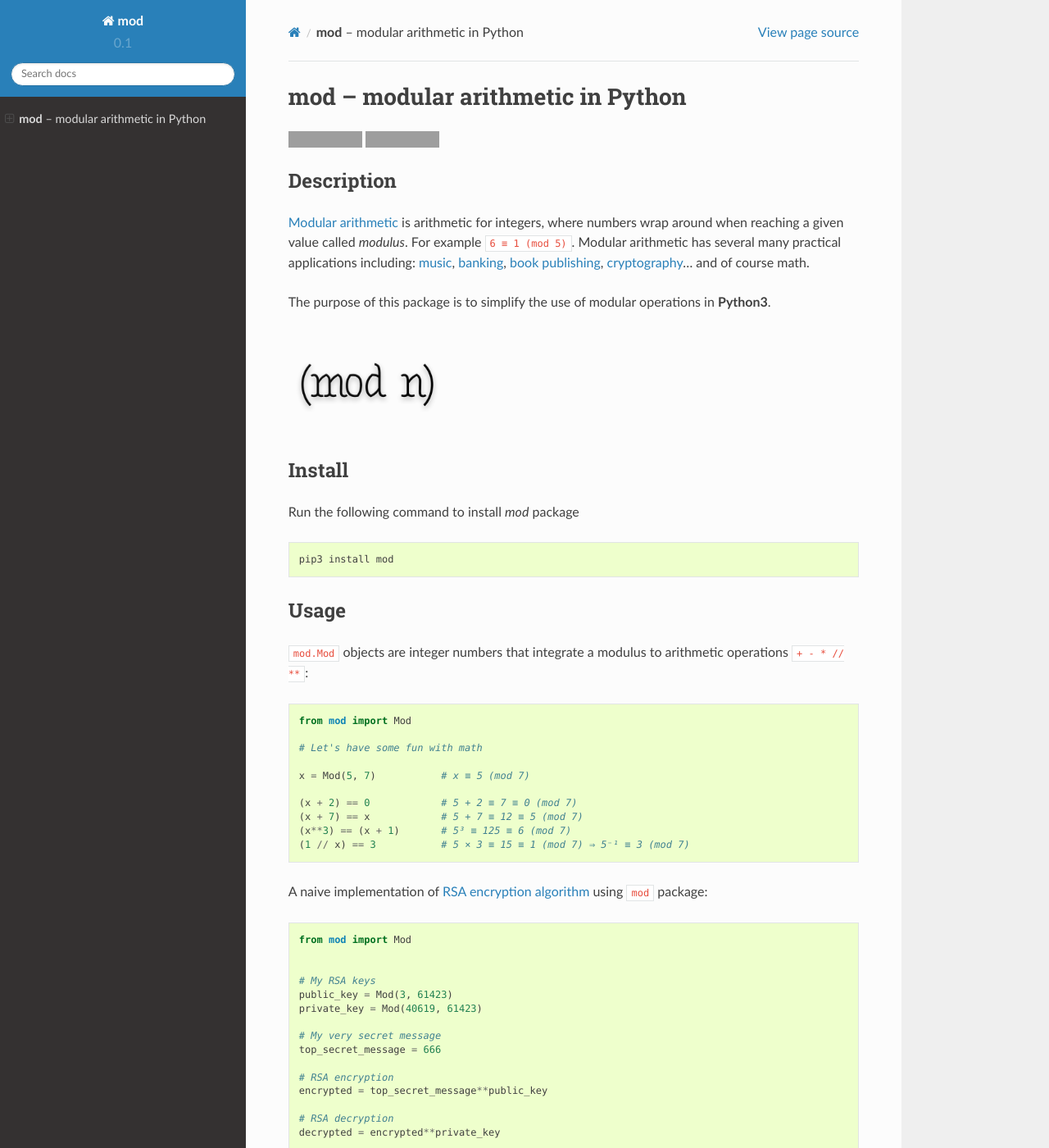
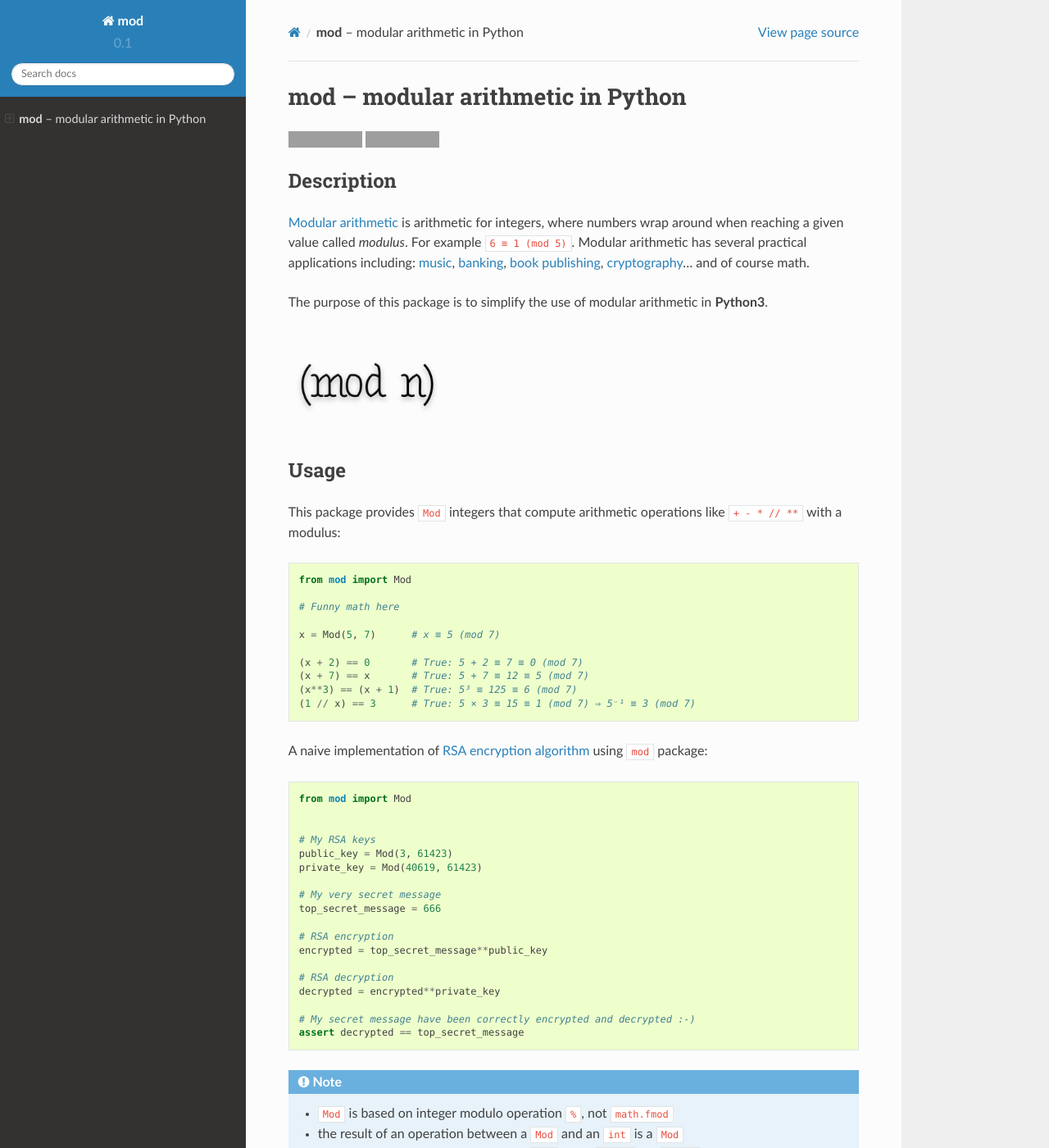
Before and after one commit to yoeo/mod, a Sphinx documentation site: the page built from docs/index.rst, in a window 1280 px wide and 1400 px high. Shown: the whole window at 82% size. Built offline with Sphinx 7.4.7 and the Read the Docs theme 2.0.0, drawn with Linux system fonts in a browser that asks for light colours; some of the changed text lies outside the part shown; grey boxes are pictures that could not be loaded.

Commit message:
Better documentation

```diff
--- a/docs/index.rst
+++ b/docs/index.rst
@@ -21,7 +21,7 @@
 is arithmetic for integers, where numbers wrap around
 when reaching a given value called `modulus`.
 For example ``6 ≡ 1 (mod 5)``.
-Modular arithmetic has several many practical applications including:
+Modular arithmetic has several practical applications including:
 `music <https://en.wikipedia.org/wiki/Octave>`_,
 `banking <https://en.wikipedia.org/wiki/International_Bank_Account_Number#Check_digits>`_,
 `book publishing <https://en.wikipedia.org/wiki/International_Standard_Book_Number#Check_digits>`_,
@@ -29,37 +29,28 @@
 and of course math.
 
 The purpose of this package is to simplify
-the use of modular operations in **Python3**.
+the use of modular arithmetic in **Python3**.
 
 .. image:: _static/images/mod.png
-
-Install
--------
-
-Run the following command to install `mod` package
-
-.. code-block:: bash
-
-  pip3 install mod
 
 Usage
 -----
 
-``mod.Mod`` objects are integer numbers that integrate a modulus
-to arithmetic operations ``+ - * // **``:
+This package provides ``Mod`` integers
+that compute arithmetic operations like ``+ - * // **`` with a modulus:
 
 .. code-block:: python
 
   from mod import Mod
 
-  # Let's have some fun with math
+  # Funny math here
 
-  x = Mod(5, 7)           # x ≡ 5 (mod 7)
+  x = Mod(5, 7)      # x ≡ 5 (mod 7)
 
-  (x + 2) == 0            # 5 + 2 ≡ 7 ≡ 0 (mod 7)
-  (x + 7) == x            # 5 + 7 ≡ 12 ≡ 5 (mod 7)
-  (x**3) == (x + 1)       # 5³ ≡ 125 ≡ 6 (mod 7)
-  (1 // x) == 3           # 5 × 3 ≡ 15 ≡ 1 (mod 7) ⇒ 5⁻¹ ≡ 3 (mod 7)
+  (x + 2) == 0       # True: 5 + 2 ≡ 7 ≡ 0 (mod 7)
+  (x + 7) == x       # True: 5 + 7 ≡ 12 ≡ 5 (mod 7)
+  (x**3) == (x + 1)  # True: 5³ ≡ 125 ≡ 6 (mod 7)
+  (1 // x) == 3      # True: 5 × 3 ≡ 15 ≡ 1 (mod 7) ⇒ 5⁻¹ ≡ 3 (mod 7)
 
 A naive implementation of
 `RSA encryption algorithm <https://en.wikipedia.org/wiki/RSA_%28cryptosystem%29#Encryption>`_
@@ -92,18 +83,27 @@
   * the result of an operation between a ``Mod`` and an ``int`` is a ``Mod``
   * the result of an operation between a ``Mod`` and a ``float`` is a ``float``
 
-Package documentation ``mod.Mod``
----------------------------------
+Package documentation: ``mod.Mod``
+----------------------------------
 
 .. autoclass:: mod.Mod
   :members:
 
+Install
+-------
+
+Run the following command to install ``mod`` package
+
+.. code-block:: bash
+
+  pip3 install mod
+
 Links
 -----
 
-* `mod` package documentation located at http://mod.readthedocs.io/en/latest/
-* `mod` Python package available at https://pypi.python.org/pypi/mod
-* `mod` source code repository: https://github.com/yoeo/mod
+* Package documentation located at http://mod.readthedocs.io/en/latest/
+* Python package available at https://pypi.python.org/pypi/mod
+* Source code repository: https://github.com/yoeo/mod
 
 **mod** — Copyright (c) 2017 Y. SOMDA, `MIT License <https://github.com/yoeo/mod/blob/master/LICENSE>`_
 
```
Also changed, not shown: mod.py (+7 -7 lines).
